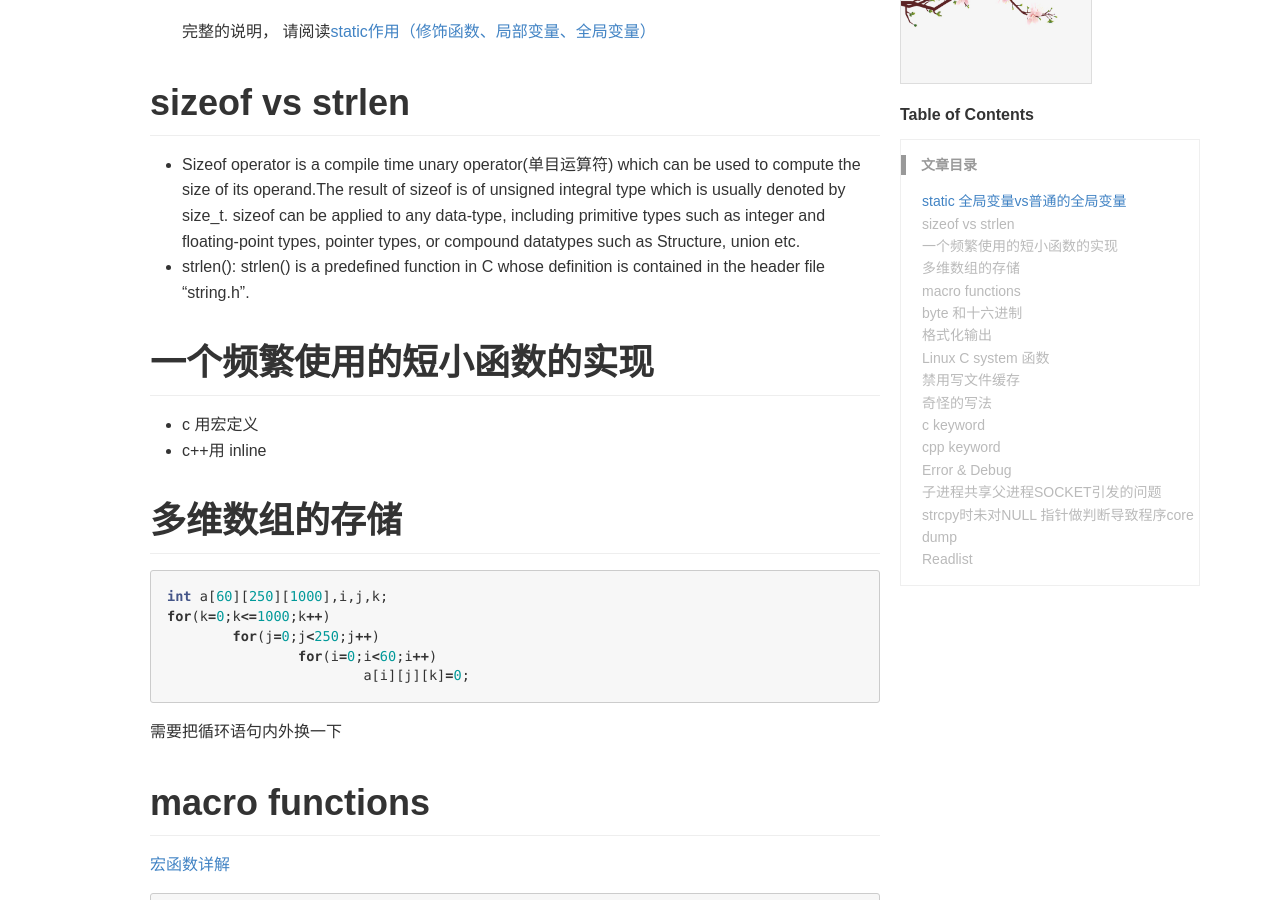
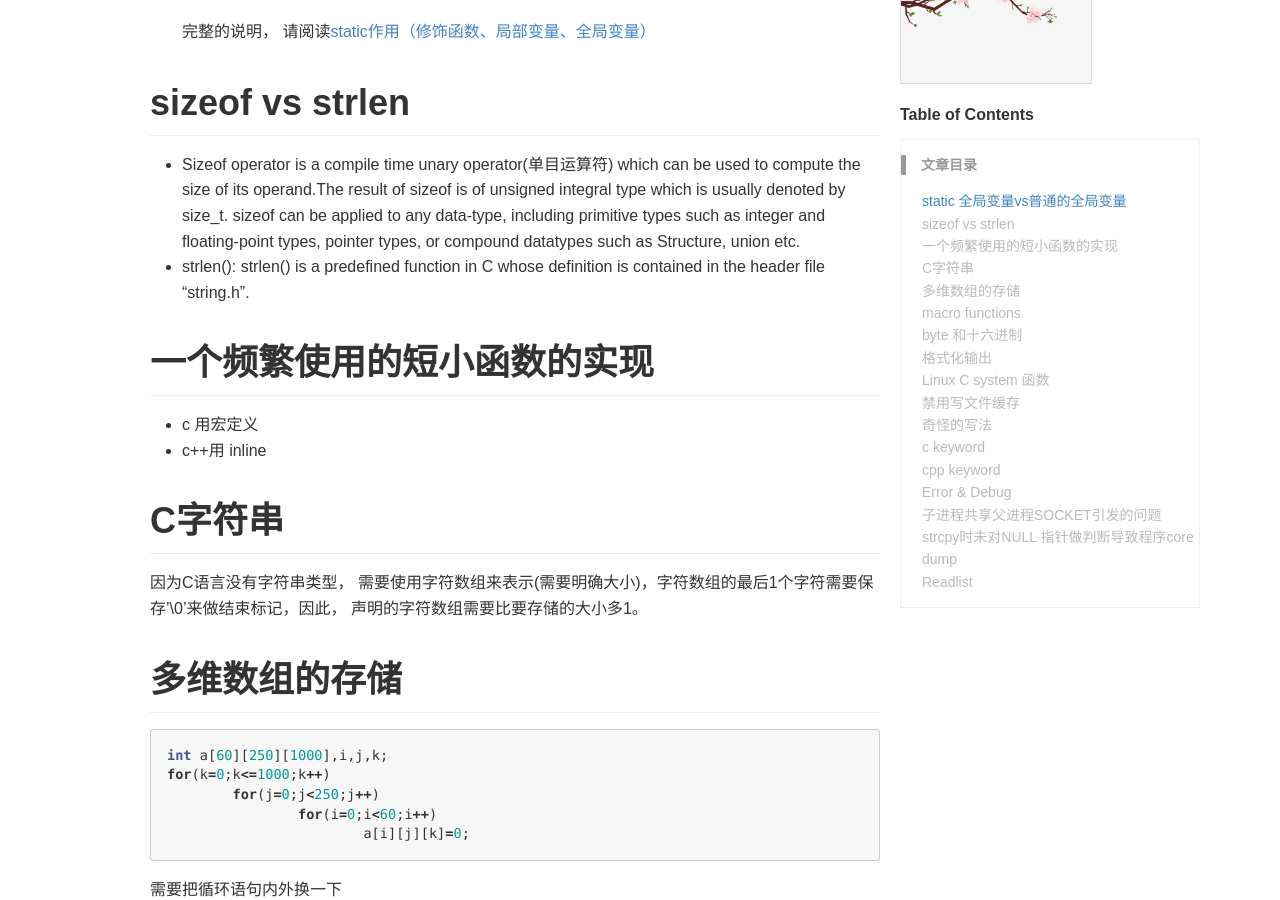
Before and after one commit to alanackart/alanackart.github.io, a Jekyll site: the page built from _posts/2019-05-26-c cpp note.md, in a window 1280 px wide and 900 px high, scrolled down 468 px. Built offline with Jekyll 4.4.1, drawn with Linux system fonts in a browser that asks for light colours; comment, search, counter and statistics services are not loaded.

Commit message:
minor update

```diff
--- a/_posts/2019-05-26-c cpp note.md
+++ b/_posts/2019-05-26-c cpp note.md
@@ -26,6 +26,10 @@ keywords: 		C/CPP
 
 - c 用宏定义
 - c++用 inline
+
+# C字符串
+
+因为C语言没有字符串类型， 需要使用字符数组来表示(需要明确大小)，字符数组的最后1个字符需要保存'\0'来做结束标记，因此， 声明的字符数组需要比要存储的大小多1。
 
 # 多维数组的存储
 
```
